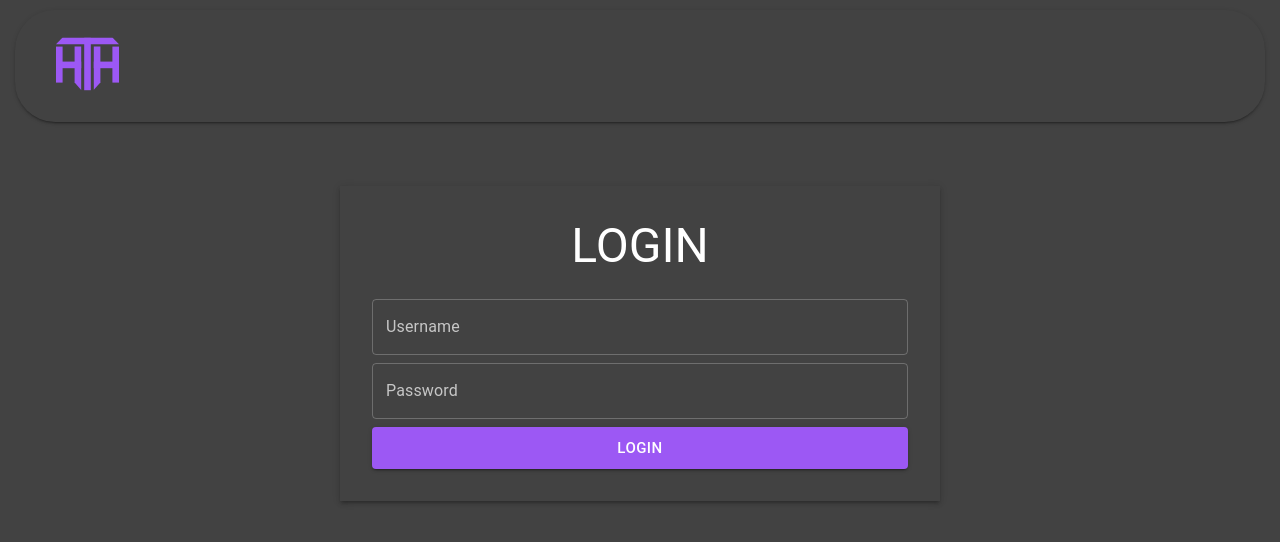
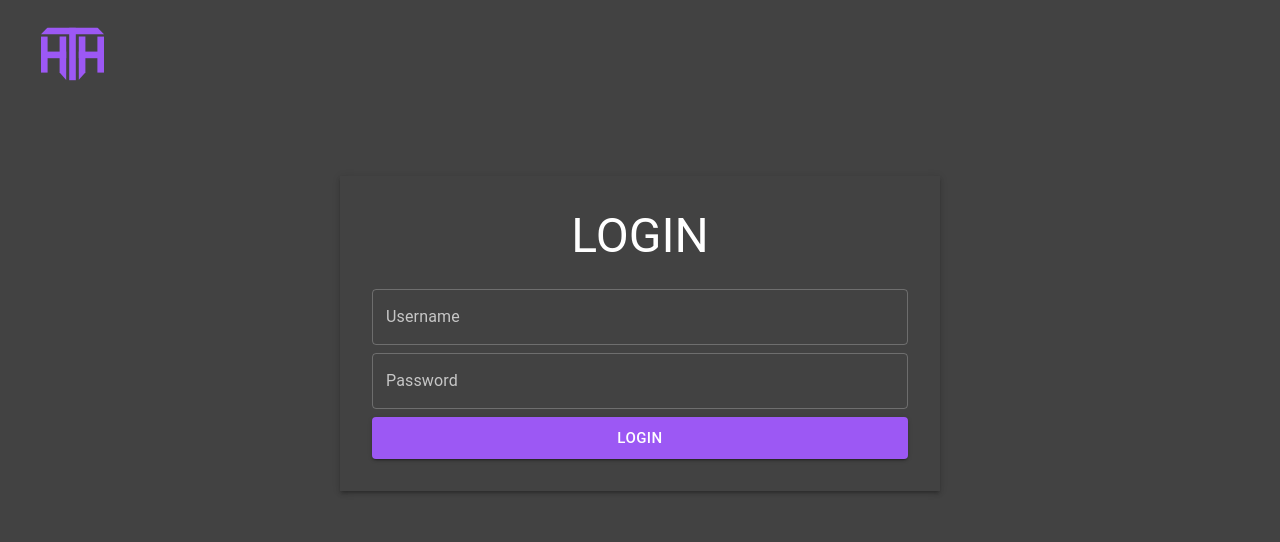
Before and after one commit to hamiltonhart/hamiltonharttech_old, a React (Create React App) app in the folder frontend/: page /login in a window 1280 px wide. Shown: the top 542 px of the page. Built offline with nearby package versions, Linux system fonts and the light colour scheme.

Commit message:
Modify Primary Layout

```diff
--- a/frontend/src/components/Global/PrimaryLayout.js
+++ b/frontend/src/components/Global/PrimaryLayout.js
@@ -1,7 +1,7 @@
 import React from "react";
 import { Link } from "@reach/router";
 
-import { makeStyles, Paper, Grid, Typography, Button } from "@material-ui/core";
+import { makeStyles, Paper, Divider } from "@material-ui/core";
 import { HHTLogo } from "../../svg/HHTLogo";
 
 const useStyles = makeStyles((theme) => ({
@@ -22,16 +22,17 @@ const useStyles = makeStyles((theme) => ({
     justifyContent: "space-between",
     alignItems: "center",
     position: "relative",
-    margin: "10px 15px 15px 15px",
-    borderRadius: "40px",
+    margin: "0px 0px 15px 0px",
     padding: "10px 20px",
     backgroundColor: "transparent",
-    boxShadow: theme.shadows[2],
   },
   mainDiv: {
     maxWidth: theme.breakpoints.values.xl,
     marginLeft: "auto",
     marginRight: "auto",
+  },
+  divider: {
+    backgroundColor: theme.palette.primary.main,
   },
 }));
 
```
